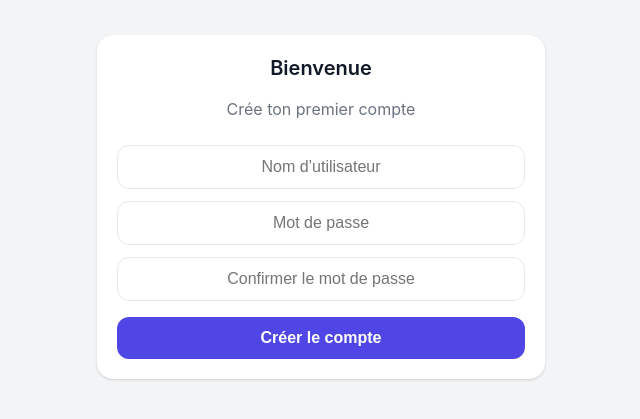
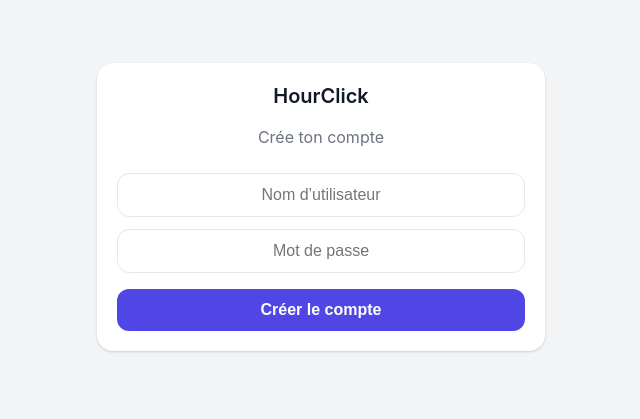
Before and after one commit to Siagutrop/hourClick, a React (Vite) app in the folder app/: page / in a window 1280 px wide. Shown: the part 105-524 px from the top of the page, without its empty margins (319-959 px from the left). Built offline with nearby package versions, Linux system fonts and the light colour scheme.

Commit message:
Multi-appareil: un meme nom et PIN permet douvrir le compte sur plusieurs appareils

```diff
--- a/app/src/auth.ts
+++ b/app/src/auth.ts
@@ -70,8 +70,20 @@ export async function register(username: string, pin: string) {
 export async function login(username: string, pin: string) {
   const users = getUsers()
   const user = users.find((u) => u.username === username)
-  if (!user) return false
+
+  if (pin.length < 4) {
+    throw new Error('4 caractères minimum')
+  }
+
   const h = await hashPassword(pin)
+
+  if (!user) {
+    users.push({ username, passwordHash: h })
+    saveUsers(users)
+    setCurrentUser(username)
+    return true
+  }
+
   if (h !== user.passwordHash) return false
   setCurrentUser(username)
   return true
--- a/app/src/components/Login.tsx
+++ b/app/src/components/Login.tsx
@@ -1,13 +1,12 @@
 import { useState } from 'react'
-import { hasUsers, listUsers, register, login, logout } from '../auth'
+import { listUsers, login as authLogin, logout } from '../auth'
 
 export function Login({ onLogin }: { onLogin: () => void }) {
   const [username, setUsername] = useState('')
   const [pin, setPin] = useState('')
-  const [confirm, setConfirm] = useState('')
   const [error, setError] = useState('')
-  const isFirst = !hasUsers()
   const existingUsers = listUsers()
+  const isOther = username === 'Autre' || !existingUsers.length
 
   const submit = async () => {
     if (!username.trim() || !pin) {
@@ -15,24 +14,11 @@ export function Login({ onLogin }: { onLogin: () => void }) {
       return
     }
     try {
-      if (isFirst) {
-        if (pin.length < 4) {
-          setError('4 caractères minimum')
-          return
-        }
-        if (pin !== confirm) {
-          setError('Les mots de passe ne correspondent pas')
-          return
-        }
-        await register(username, pin)
+      const ok = await authLogin(username, pin)
+      if (ok) {
         onLogin()
       } else {
-        const ok = await login(username, pin)
-        if (ok) {
-          onLogin()
-        } else {
-          setError('Nom ou mot de passe incorrect')
-        }
+        setError('Mot de passe incorrect')
       }
     } catch (e) {
       setError(String(e))
@@ -42,14 +28,12 @@ export function Login({ onLogin }: { onLogin: () => void }) {
   return (
     <div className="page" style={{ display: 'flex', flexDirection: 'column', justifyContent: 'center', minHeight: '80svh' }}>
       <div className="card" style={{ textAlign: 'center' }}>
-        <h2 className="card-title">{isFirst ? 'Bienvenue' : 'HourClick'}</h2>
+        <h2 className="card-title">HourClick</h2>
         <p style={{ color: 'var(--text-secondary)', marginBottom: '1.5rem' }}>
-          {isFirst
-            ? 'Crée ton premier compte'
-            : 'Connecte-toi à ton compte'}
+          {existingUsers.length ? 'Connecte-toi à ton compte' : 'Crée ton compte'}
         </p>
 
-        {!isFirst && existingUsers.length > 0 && (
+        {existingUsers.length > 0 && (
           <select
             value={username}
             onChange={(e) => setUsername(e.target.value)}
@@ -61,13 +45,14 @@ export function Login({ onLogin }: { onLogin: () => void }) {
                 {u}
               </option>
             ))}
+            <option value="Autre">Autre compte</option>
           </select>
         )}
 
-        {(isFirst || username === 'Autre' || !existingUsers.length) && (
+        {isOther && (
           <input
             type="text"
-            value={username}
+            value={username === 'Autre' ? '' : username}
             onChange={(e) => {
               setUsername(e.target.value)
               setError('')
@@ -89,20 +74,6 @@ export function Login({ onLogin }: { onLogin: () => void }) {
           onKeyDown={(e) => e.key === 'Enter' && submit()}
         />
 
-        {isFirst && (
-          <input
-            type="password"
-            value={confirm}
-            onChange={(e) => {
-              setConfirm(e.target.value)
-              setError('')
-            }}
-            placeholder="Confirmer le mot de passe"
-            style={{ textAlign: 'center', marginTop: '0.75rem' }}
-            onKeyDown={(e) => e.key === 'Enter' && submit()}
-          />
-        )}
-
         {error && (
           <p style={{ color: '#dc2626', marginTop: '0.75rem', fontSize: '0.9rem' }}>
             {error}
@@ -110,10 +81,10 @@ export function Login({ onLogin }: { onLogin: () => void }) {
         )}
 
         <button className="btn-primary" onClick={submit} style={{ marginTop: '1rem' }}>
-          {isFirst ? 'Créer le compte' : 'Ouvrir'}
+          {existingUsers.length ? 'Ouvrir' : 'Créer le compte'}
         </button>
 
-        {!isFirst && (
+        {existingUsers.length > 0 && (
           <>
             <button
               className="btn-secondary"
```
